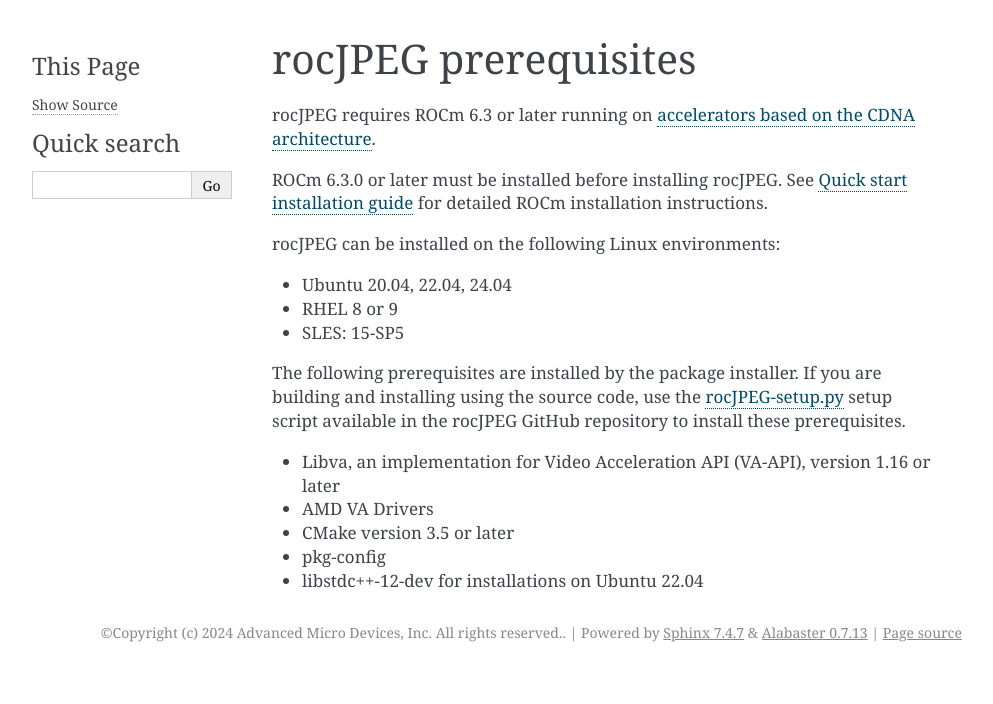
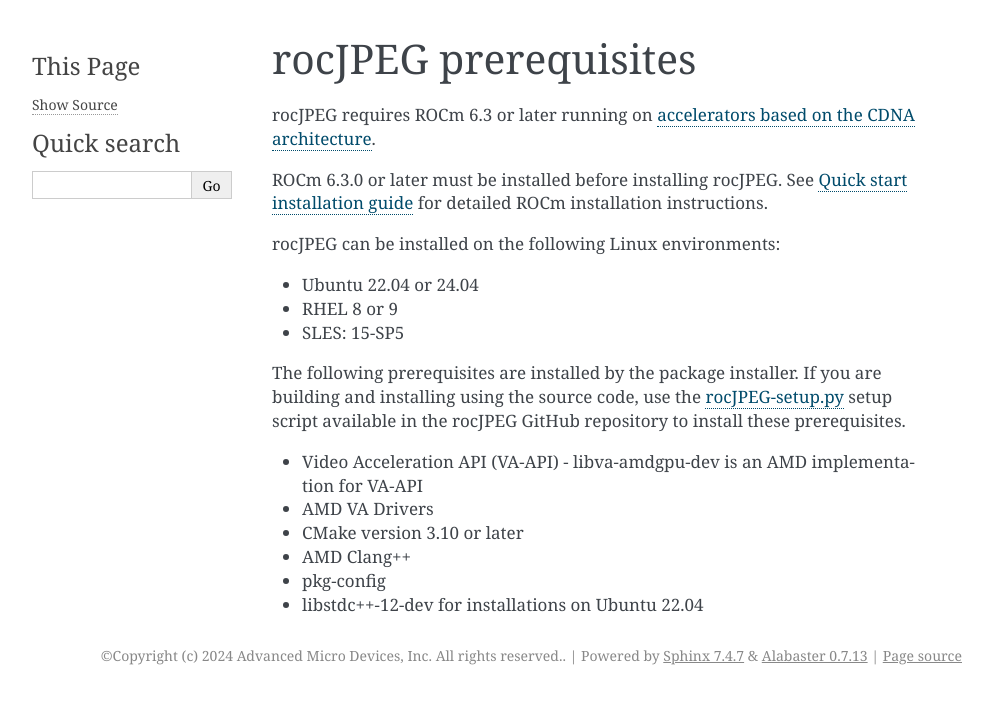
Before and after one commit to fgladwin/rocJPEG, a Sphinx documentation site: the page built from docs/install/rocjpeg-prerequisites.rst, in a window 1280 px wide. Shown: the top 704 px of the page, without its empty margins (148-1141 px from the left). Built offline with Sphinx 7.4.7, drawn with Linux system fonts in a browser that asks for light colours.

Commit message:
Docs - Updates for 6.3 (#81)

```diff
--- a/docs/install/rocjpeg-prerequisites.rst
+++ b/docs/install/rocjpeg-prerequisites.rst
@@ -12,14 +12,15 @@ ROCm 6.3.0 or later must be installed before installing rocJPEG. See `Quick star
 
 rocJPEG can be installed on the following Linux environments:
 
-* Ubuntu 20.04, 22.04, 24.04
+* Ubuntu 22.04 or 24.04
 * RHEL 8 or 9
 * SLES: 15-SP5
 
 The following prerequisites are installed by the package installer. If you are building and installing using the source code, use the `rocJPEG-setup.py <https://github.com/ROCm/rocJPEG/blob/develop/rocJPEG-setup.py>`_ setup script available in the rocJPEG GitHub repository to install these prerequisites.
 
-* Libva, an implementation for Video Acceleration API (VA-API), version 1.16 or later
+* Video Acceleration API (VA-API) - libva-amdgpu-dev is an AMD implementation for VA-API
 * AMD VA Drivers
-* CMake version 3.5 or later
+* CMake version 3.10 or later
+* AMD Clang++
 * pkg-config
 * libstdc++-12-dev for installations on Ubuntu 22.04
```
Also changed, not shown: README.md (+15 -14 lines).
